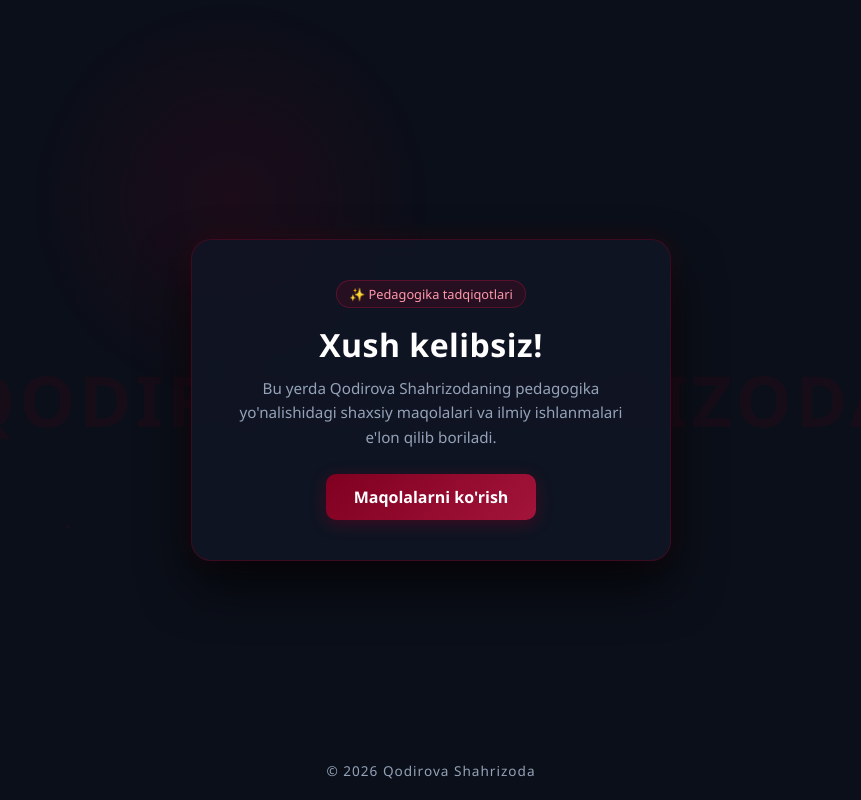
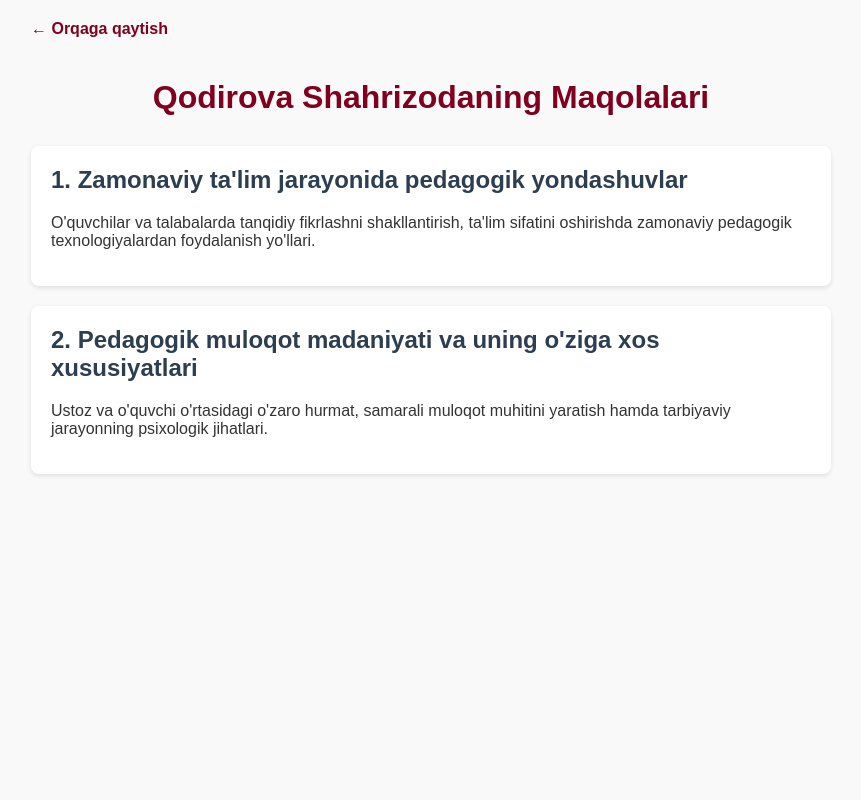
Before and after one commit to xujayorovsardor05-creator/articles, a plain HTML site: page articles.html in a window 1280 px wide. Shown: the whole page, without its empty margins (209-1070 px from the left). Drawn offline with Linux system fonts and the light colour scheme.

Commit message:
Update articles.html

```diff
--- a/articles.html
+++ b/articles.html
@@ -3,222 +3,69 @@
 <head>
     <meta charset="UTF-8">
     <meta name="viewport" content="width=device-width, initial-scale=1.0">
-    <title>Qodirova Shahrizoda Maqolalari</title>
+    <title>Maqolalar - Qodirova Shahrizoda</title>
     <style>
-        :root {
-            --burgundy: #800020;
-            --burgundy-light: #a3143a;
-            --bg-color: #0b0f19;
-            --card-bg: #111625;
-            --text-main: #ffffff;
-            --text-muted: #94a3b8;
+        body {
+            font-family: Arial, sans-serif;
+            background-color: #f9f9f9;
+            color: #333;
+            margin: 0;
+            padding: 20px;
         }
 
-        * {
-            margin: 0;
-            padding: 0;
-            box-sizing: border-box;
-            font-family: 'Segoe UI', Tahoma, Geneva, Verdana, sans-serif;
+        .container {
+            max-width: 800px;
+            margin: 0 auto;
         }
 
-        body {
-            background-color: var(--bg-color);
-            color: var(--text-main);
-            height: 100vh;
-            display: flex;
-            justify-content: center;
-            align-items: center;
-            overflow: hidden;
-            position: relative;
+        h1 {
+            color: #800020;
+            text-align: center;
+            margin-bottom: 30px;
         }
 
-        /* Sichqoncha ergashuvchi yorug'lik effekti */
-        .mouse-glow {
-            position: absolute;
-            width: 400px;
-            height: 400px;
-            background: radial-gradient(circle, rgba(128, 0, 32, 0.15) 0%, rgba(11, 15, 25, 0) 70%);
-            transform: translate(-50%, -50%);
-            pointer-events: none;
-            transition: width 0.2s, height 0.2s;
-            z-index: 1;
+        .article {
+            background: #ffffff;
+            padding: 20px;
+            margin-bottom: 20px;
+            border-radius: 8px;
+            box-shadow: 0 2px 5px rgba(0,0,0,0.1);
         }
 
-        /* Orqa fondagi suzib yuruvchi zarrachalar uchun konteyner */
-        .particles {
-            position: absolute;
-            width: 100%;
-            height: 100%;
-            top: 0;
-            left: 0;
-            z-index: 0;
-            overflow: hidden;
-            pointer-events: none;
+        .article h2 {
+            margin-top: 0;
+            color: #2c3e50;
         }
 
-        .particle {
-            position: absolute;
-            background: rgba(163, 20, 58, 0.3);
-            border-radius: 50%;
-            animation: floatParticle 15s infinite linear;
+        .back-link {
+            display: inline-block;
+            margin-bottom: 20px;
+            text-decoration: none;
+            color: #800020;
+            font-weight: bold;
         }
 
-        @keyframes floatParticle {
-            0% {
-                transform: translateY(100vh) scale(0);
-                opacity: 0;
-            }
-            50% {
-                opacity: 0.8;
-            }
-            100% {
-                transform: translateY(-10vh) scale(1);
-                opacity: 0;
-            }
-        }
-
-        /* Orqa fondagi xira ism */
-        .bg-watermark {
-            position: absolute;
-            top: 50%;
-            left: 50%;
-            transform: translate(-50%, -50%);
-            font-size: 5.5vw;
-            font-weight: 900;
-            color: rgba(128, 0, 32, 0.1);
-            white-space: nowrap;
-            z-index: 0;
-            user-select: none;
-            pointer-events: none;
-            letter-spacing: 4px;
-        }
-
-        /* Markaziy oyna (Card) */
-        .welcome-card {
-            position: relative;
-            z-index: 2;
-            background-color: rgba(17, 22, 37, 0.85);
-            backdrop-filter: blur(10px);
-            border: 1px solid rgba(128, 0, 32, 0.4);
-            box-shadow: 0 25px 50px rgba(0, 0, 0, 0.7), 0 0 25px rgba(128, 0, 32, 0.2);
-            padding: 40px 30px;
-            border-radius: 20px;
-            text-align: center;
-            max-width: 480px;
-            width: 90%;
-            animation: fadeIn 0.8s ease-out;
-        }
-
-        .welcome-card h1 {
-            font-size: 2rem;
-            margin-bottom: 10px;
-            color: var(--text-main);
-            letter-spacing: 0.5px;
-        }
-
-        /* Kichik jonli status */
-        .status-badge {
-            display: inline-block;
-            background: rgba(128, 0, 32, 0.2);
-            border: 1px solid rgba(163, 20, 58, 0.4);
-            color: #ff99aa;
-            padding: 4px 12px;
-            border-radius: 20px;
-            font-size: 0.8rem;
-            margin-bottom: 15px;
-            font-weight: 500;
-        }
-
-        .welcome-card p {
-            color: var(--text-muted);
-            font-size: 0.95rem;
-            line-height: 1.6;
-            margin-bottom: 25px;
-        }
-
-        .btn {
-            display: inline-block;
-            padding: 12px 28px;
-            background: linear-gradient(135deg, var(--burgundy), var(--burgundy-light));
-            color: white;
-            text-decoration: none;
-            border-radius: 10px;
-            font-weight: 600;
-            font-size: 1rem;
-            transition: all 0.3s ease;
-            box-shadow: 0 4px 15px rgba(128, 0, 32, 0.4);
-        }
-
-        .btn:hover {
-            transform: translateY(-3px);
-            box-shadow: 0 8px 25px rgba(163, 20, 58, 0.6);
-            background: linear-gradient(135deg, var(--burgundy-light), #c21847);
-        }
-
-        /* Pastdagi ijtimoiy tarmoqlar yoki mualliflik belgisi */
-        .footer-info {
-            position: absolute;
-            bottom: 20px;
-            z-index: 2;
-            color: var(--text-muted);
-            font-size: 0.85rem;
-            letter-spacing: 1px;
-        }
-
-        @keyframes fadeIn {
-            from {
-                opacity: 0;
-                transform: translateY(20px);
-            }
-            to {
-                opacity: 1;
-                transform: translateY(0);
-            }
+        .back-link:hover {
+            text-decoration: underline;
         }
     </style>
 </head>
 <body>
 
-    <!-- Sichqoncha nuri -->
-    <div class="mouse-glow" id="mouseGlow"></div>
+    <div class="container">
+        <a href="index.html" class="back-link">&larr; Orqaga qaytish</a>
+        <h1>Qodirova Shahrizodaning Maqolalari</h1>
 
-    <!-- Orqa fondagi suzuvchi zarrachalar -->
-    <div class="particles" id="particlesContainer"></div>
+        <div class="article">
+            <h2>1. Zamonaviy ta'lim jarayonida pedagogik yondashuvlar</h2>
+            <p>O'quvchilar va talabalarda tanqidiy fikrlashni shakllantirish, ta'lim sifatini oshirishda zamonaviy pedagogik texnologiyalardan foydalanish yo'llari.</p>
+        </div>
 
-    <!-- Orqa fondagi xira ism -->
-    <div class="bg-watermark">QODIROVA SHAHRIZODA</div>
-
-    <!-- Markaziy qism -->
-    <div class="welcome-card">
-        <div class="status-badge">✨ Pedagogika tadqiqotlari</div>
-        <h1>Xush kelibsiz!</h1>
-        <p>Bu yerda Qodirova Shahrizodaning pedagogika yo'nalishidagi shaxsiy maqolalari va ilmiy ishlanmalari e'lon qilib boriladi.</p>
-        <a href="articles.html" class="btn">Maqolalarni ko'rish</a>
+        <div class="article">
+            <h2>2. Pedagogik muloqot madaniyati va uning o'ziga xos xususiyatlari</h2>
+            <p>Ustoz va o'quvchi o'rtasidagi o'zaro hurmat, samarali muloqot muhitini yaratish hamda tarbiyaviy jarayonning psixologik jihatlari.</p>
+        </div>
     </div>
 
-    <div class="footer-info">© 2026 Qodirova Shahrizoda</div>
-
-    <script>
-        // Sichqoncha harakatini kuzatish effekti
-        const glow = document.getElementById('mouseGlow');
-        window.addEventListener('mousemove', (e) => {
-            glow.style.left = e.clientX + 'px';
-            glow.style.top = e.clientY + 'px';
-        });
-
-        // Avtomatik zarrachalar hosil qilish
-        const container = document.getElementById('particlesContainer');
-        for (let i = 0; i < 20; i++) {
-            const particle = document.createElement('div');
-            particle.classList.add('particle');
-            const size = Math.random() * 6 + 2;
-            particle.style.width = size + 'px';
-            particle.style.height = size + 'px';
-            particle.style.left = Math.random() * 100 + '%';
-            particle.style.animationDuration = (Math.random() * 10 + 8) + 's';
-            particle.style.animationDelay = (Math.random() * 5) + 's';
-            container.appendChild(particle);
-        }
-    </script>
 </body>
 </html>
```
